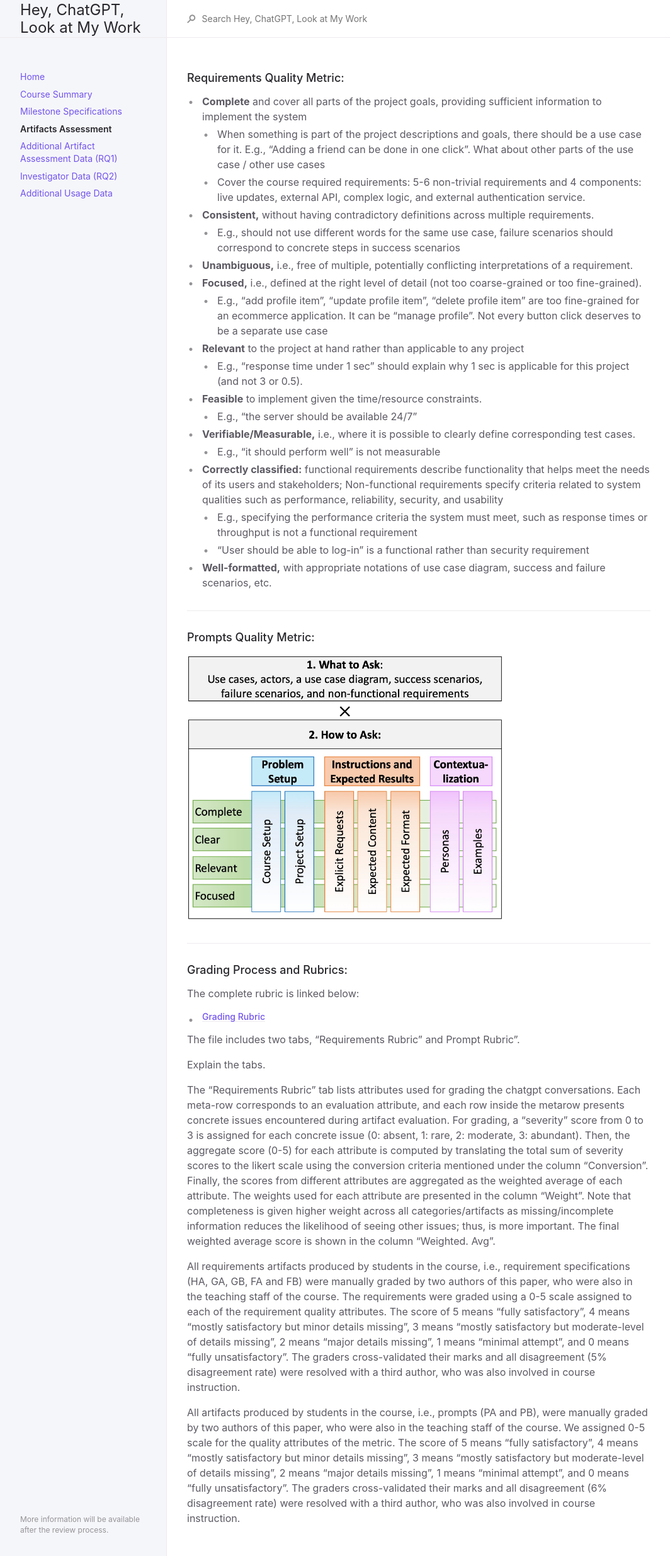
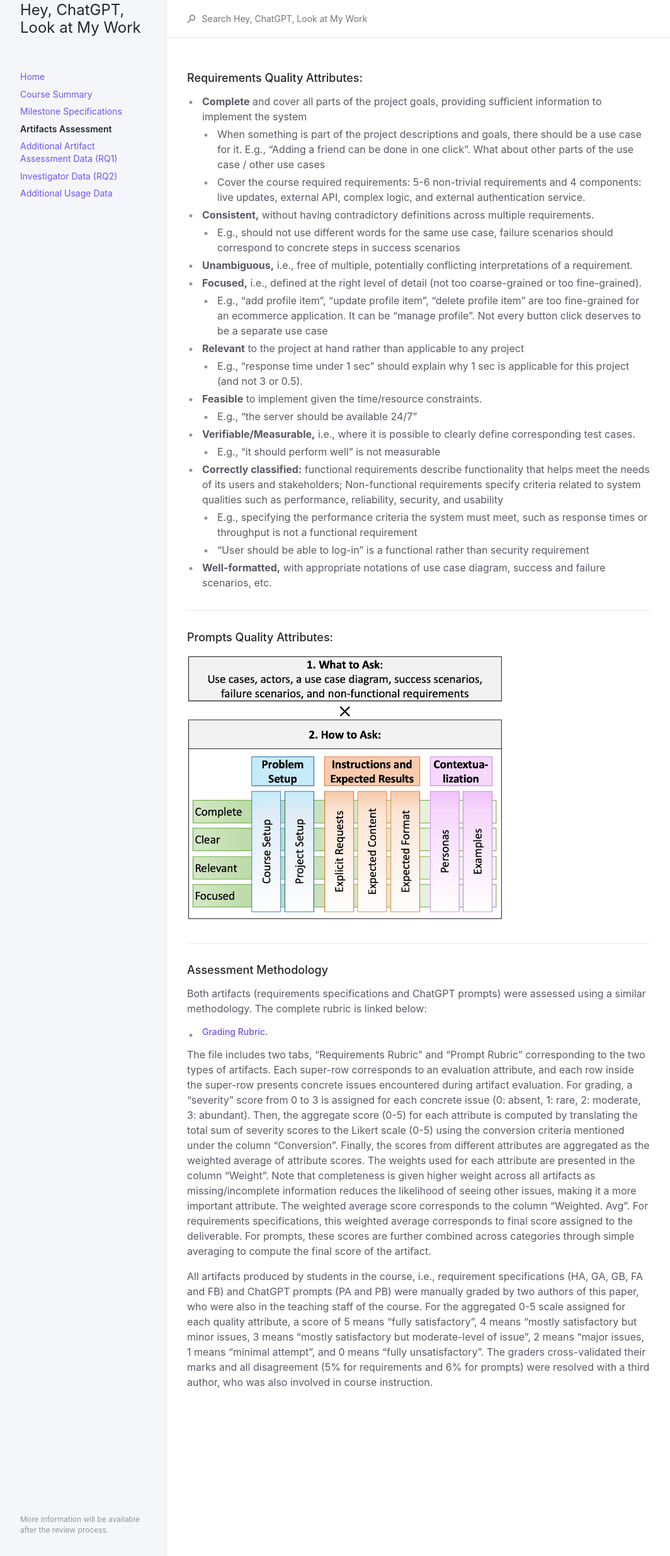
Before and after one commit to anonymousresearcher2020/anonymousresearcher2020.github.io, a Jekyll site: the page built from docs/assessment.md, in a window 1280 px wide. Shown: the whole page at 63% size, without its empty margins (107-1171 px from the left). Built offline with Jekyll 4.4.1, drawn with Linux system fonts in a browser that asks for light colours.

Commit message:
restructuring

```diff
--- a/docs/assessment.md
+++ b/docs/assessment.md
@@ -5,7 +5,8 @@ nav_order: 4
 has_children: false
 permalink: /docs/assessment
 ---
-### Requirements Quality Metric:
+
+### Requirements Quality Attributes:
 
 - **Complete** and cover all parts of the project goals, providing sufficient information to implement the system
     - When something is part of the project descriptions and goals, there should be a use case for it. E.g., “Adding a friend can be done in one click”. What about other parts of the use case / other use cases
@@ -28,35 +29,32 @@ permalink: /docs/assessment
 
 ---
 
-### Prompts Quality Metric:
+### Prompts Quality Attributes:
 
 <!-- ![image](../img/promptQuality.jpg) -->
 <img src="../img/promptQuality.jpg" alt="prompts" width="500" height="422">
 
 ---
 
-### Grading Process and Rubrics:
+### Assessment Methodology
 
+Both artifacts (requirements specifications and ChatGPT prompts) were assessed using a similar methodology.
 The complete rubric is linked below:
 
-- ##### [Grading Rubric](data/RequirementsandPromptRubric.xlsx)
+- ##### [Grading Rubric](data/RequirementsandPromptRubric.xlsx).
 
-The file includes two tabs, “Requirements Rubric” and Prompt Rubric”.
-
-Explain the tabs.
-
-The "Requirements Rubric" tab lists attributes used for grading the chatgpt conversations.
-Each meta-row corresponds to an evaluation attribute, and each row inside the metarow presents concrete issues encountered during artifact evaluation.
+The file includes two tabs, “Requirements Rubric” and "Prompt Rubric” corresponding to the two types of artifacts.
+Each super-row corresponds to an evaluation attribute, and each row inside the super-row presents concrete issues encountered during artifact evaluation.
 For grading, a "severity" score from 0 to 3 is assigned for each concrete issue (0: absent, 1: rare, 2: moderate, 3: abundant).
-Then, the aggregate score (0-5) for each attribute is computed by translating the total sum of severity scores to the likert scale using the conversion criteria mentioned under the column "Conversion".
-Finally, the scores from different attributes are aggregated as the weighted average of each attribute. The weights used for each attribute are presented in the column "Weight".
-Note that completeness is given higher weight across all categories/artifacts as missing/incomplete information reduces the likelihood of seeing other issues; thus, is more important.
-The final weighted average score is shown in the column "Weighted. Avg".
+Then, the aggregate score (0-5) for each attribute is computed by translating the total sum of severity scores to the Likert scale (0-5) using the conversion criteria mentioned under the column "Conversion".
+Finally, the scores from different attributes are aggregated as the weighted average of attribute scores.
+The weights used for each attribute are presented in the column "Weight".
+Note that completeness is given higher weight across all artifacts as missing/incomplete information reduces the likelihood of seeing other issues, making it a more important attribute.
+The weighted average score corresponds to the column "Weighted. Avg".
+For requirements specifications, this weighted average corresponds to final score assigned to the deliverable.
+For prompts, these scores are further combined across categories through simple averaging to compute the final score of the artifact.
 
 
-All requirements artifacts produced by students in the course, i.e., requirement
-specifications (HA, GA, GB, FA and FB) were manually graded by two authors of this paper, who were also in the teaching staff of the course. The
-requirements were graded using a 0-5 scale assigned to each of the requirement quality attributes.
-The score of 5 means “fully satisfactory”, 4 means “mostly satisfactory but minor details missing”, 3 means “mostly satisfactory but moderate-level of details missing”, 2 means “major details missing”, 1 means “minimal attempt”, and 0 means “fully unsatisfactory”. The graders cross-validated their marks and all disagreement (5% disagreement rate) were resolved with a third author, who was also involved in course instruction.
-
-All artifacts produced by students in the course, i.e., prompts (PA and PB), were manually graded by two authors of this paper, who were also in the teaching staff of the course. We assigned 0-5 scale for the quality attributes of the metric. The score of 5 means “fully satisfactory”, 4 means “mostly satisfactory but minor details missing”, 3 means “mostly satisfactory but moderate-level of details missing”, 2 means “major details missing”, 1 means “minimal attempt”, and 0 means “fully unsatisfactory”. The graders cross-validated their marks and all disagreement (6% disagreement rate) were resolved with a third author, who was also involved in course instruction.
+All artifacts produced by students in the course, i.e., requirement
+specifications (HA, GA, GB, FA and FB) and ChatGPT prompts (PA and PB) were manually graded by two authors of this paper, who were also in the teaching staff of the course.
+For the aggregated 0-5 scale assigned for each quality attribute, a score of 5 means “fully satisfactory”, 4 means “mostly satisfactory but minor issues, 3 means “mostly satisfactory but moderate-level of issue”, 2 means “major issues, 1 means “minimal attempt”, and 0 means “fully unsatisfactory”. The graders cross-validated their marks and all disagreement (5% for requirements and 6% for prompts) were resolved with a third author, who was also involved in course instruction.
```
